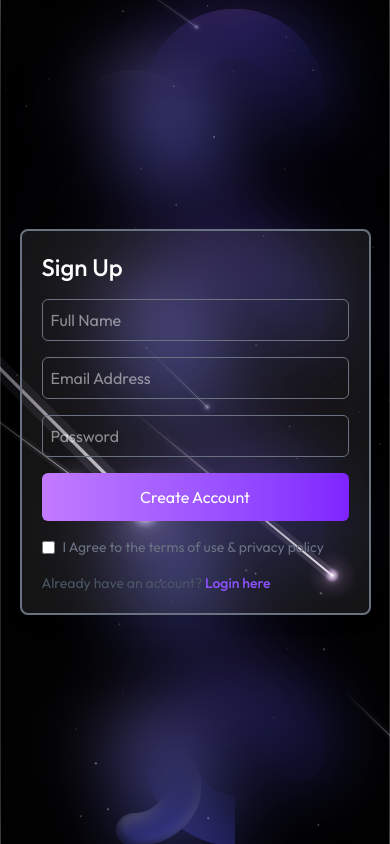
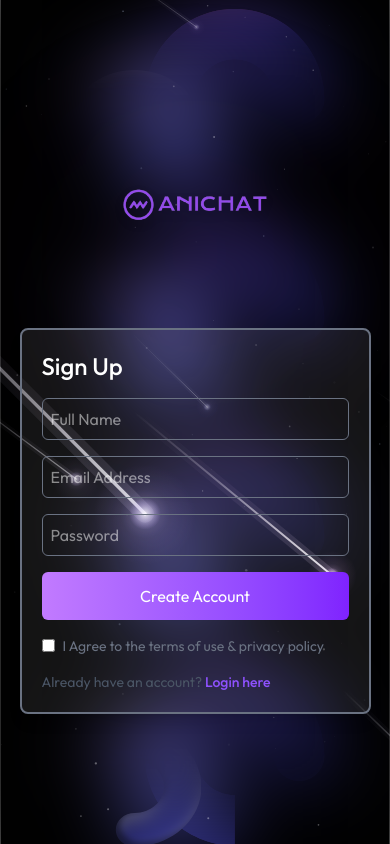
Before and after one commit to Anishkumar100/anichat-v1, a React (Vite) app in the folder client/: page /login in a window 390 px wide. Built offline with nearby package versions, Linux system fonts and the light colour scheme; no server answers.

Commit message:
Fixed all errors completely

```diff
--- a/client/src/pages/LoginPage.jsx
+++ b/client/src/pages/LoginPage.jsx
@@ -4,9 +4,6 @@
 import assets from "../assets/assets"
 import { BASE_URL, useAppContext } from "../context/ContextProvider"
 
-// ─────────────────────────────────────────────────────────────────────────────
-//  MeteorCanvas — natural physics-based meteor shower (UNTOUCHED)
-// ─────────────────────────────────────────────────────────────────────────────
 const MeteorCanvas = () => {
   const ref = useRef(null)
 
@@ -192,9 +189,6 @@
   }, [])
 
   return (
-    // ✅ CHANGE 1: "absolute" → "fixed"
-    // Canvas is now anchored to the viewport, completely out of document flow.
-    // This prevents it from adding height to the page and blocking scroll.
     <canvas ref={ref}
       className="fixed inset-0 w-full h-full pointer-events-none"
       style={{ zIndex: 0, background: 'transparent' }}
@@ -202,7 +196,6 @@
   )
 }
 
-// ── LoginPage ─────────────────────────────────────────────────────────────────
 export const LoginPage = () => {
   const navigate = useNavigate()
   const { loginUser } = useAppContext()
@@ -234,23 +227,23 @@
   }
 
   return (
-    // ✅ CHANGE 2: Outer wrapper
-    // - Removed conflicting max-sm flex/justify/pt/pb classes
-    // - Added "overflow-y-auto" so the page scrolls on mobile
-    // - Added "py-10" for consistent vertical breathing room
     <div className='relative min-h-screen bg-cover flex items-center justify-center gap-8 sm:justify-evenly flex-col sm:flex-row overflow-y-auto py-10 backdrop-blur-2xl'>
       <MeteorCanvas />
       <div className="starry-bg-blur" />
 
-      {/* ✅ CHANGE 3: Hero section hidden on mobile (max-sm:hidden)
-          On small screens, skip straight to the form.
-          The meteor/star canvas still shows as the full background. */}
-      <div className="relative z-10 w-full sm:w-1/2 flex-col items-center justify-center text-center px-6 sm:px-10 py-10 hidden sm:flex">
-        <img src={assets.logo} alt="Logo" className="max-w-[240px] sm:max-w-[300px] mb-6 drop-shadow-lg" />
-        <h2 className="text-white text-2xl sm:text-3xl md:text-4xl font-semibold tracking-tight mb-3 leading-tight">
+      {/* Hero — div always rendered; only h2 + p hide on mobile */}
+      <div className="relative z-10 w-full sm:w-1/2 flex flex-col items-center justify-center text-center px-6 sm:px-10 py-6 sm:py-10">
+        {/* Logo always visible on all screen sizes */}
+        <img
+          src={assets.logo}
+          alt="Logo"
+          className="max-w-[180px] sm:max-w-[300px] mb-4 sm:mb-6 drop-shadow-lg"
+        />
+        {/* Text hidden on mobile */}
+        <h2 className="hidden sm:block text-white text-2xl sm:text-3xl md:text-4xl font-semibold tracking-tight mb-3 leading-tight">
           Welcome to <span className="text-red-400">ANICHAT!</span>
         </h2>
-        <p className="text-sm text-gray-300 max-w-xs sm:max-w-sm leading-relaxed">
+        <p className="hidden sm:block text-sm text-gray-300 max-w-xs sm:max-w-sm leading-relaxed">
           Join the community and let's build something extraordinary together.
         </p>
       </div>
```
